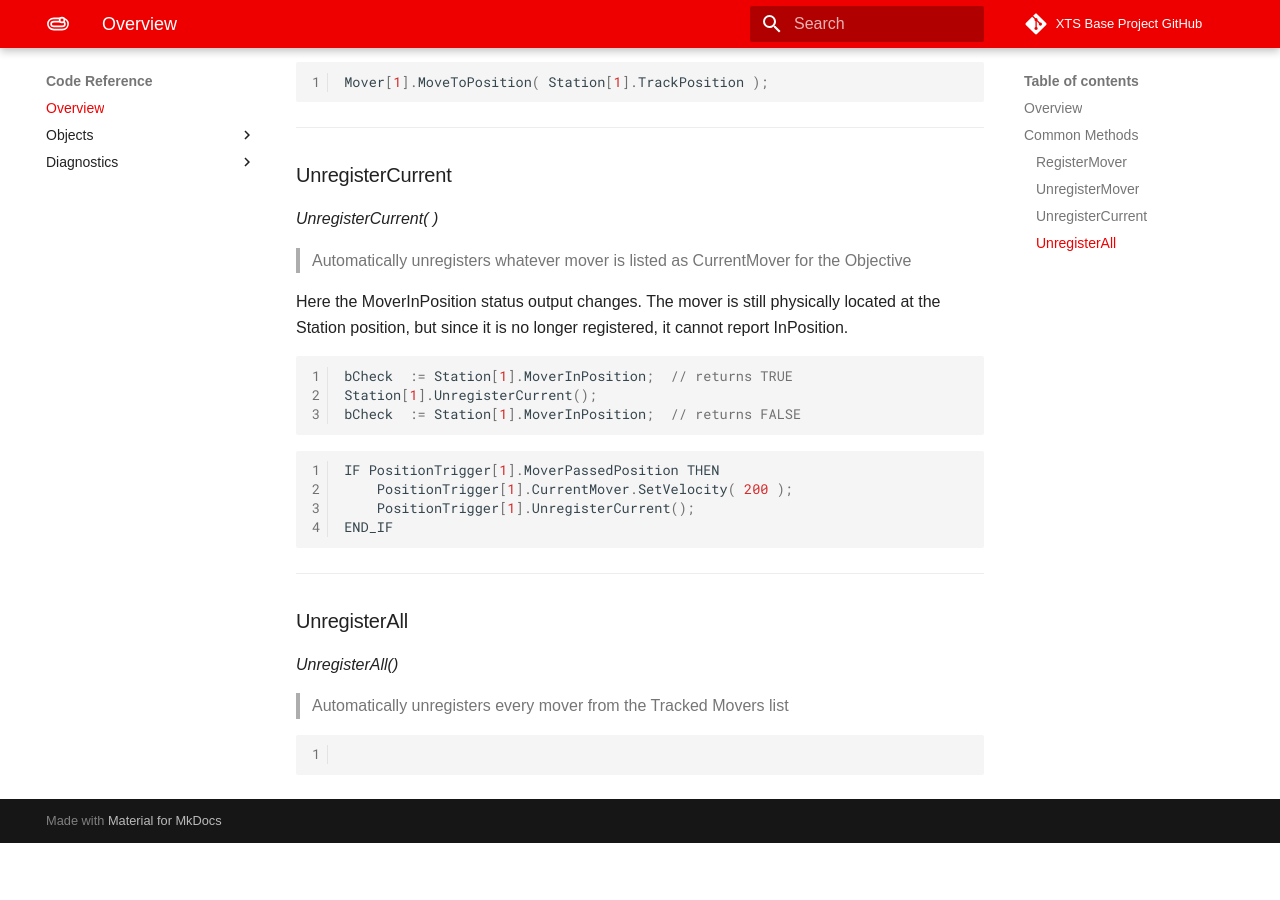
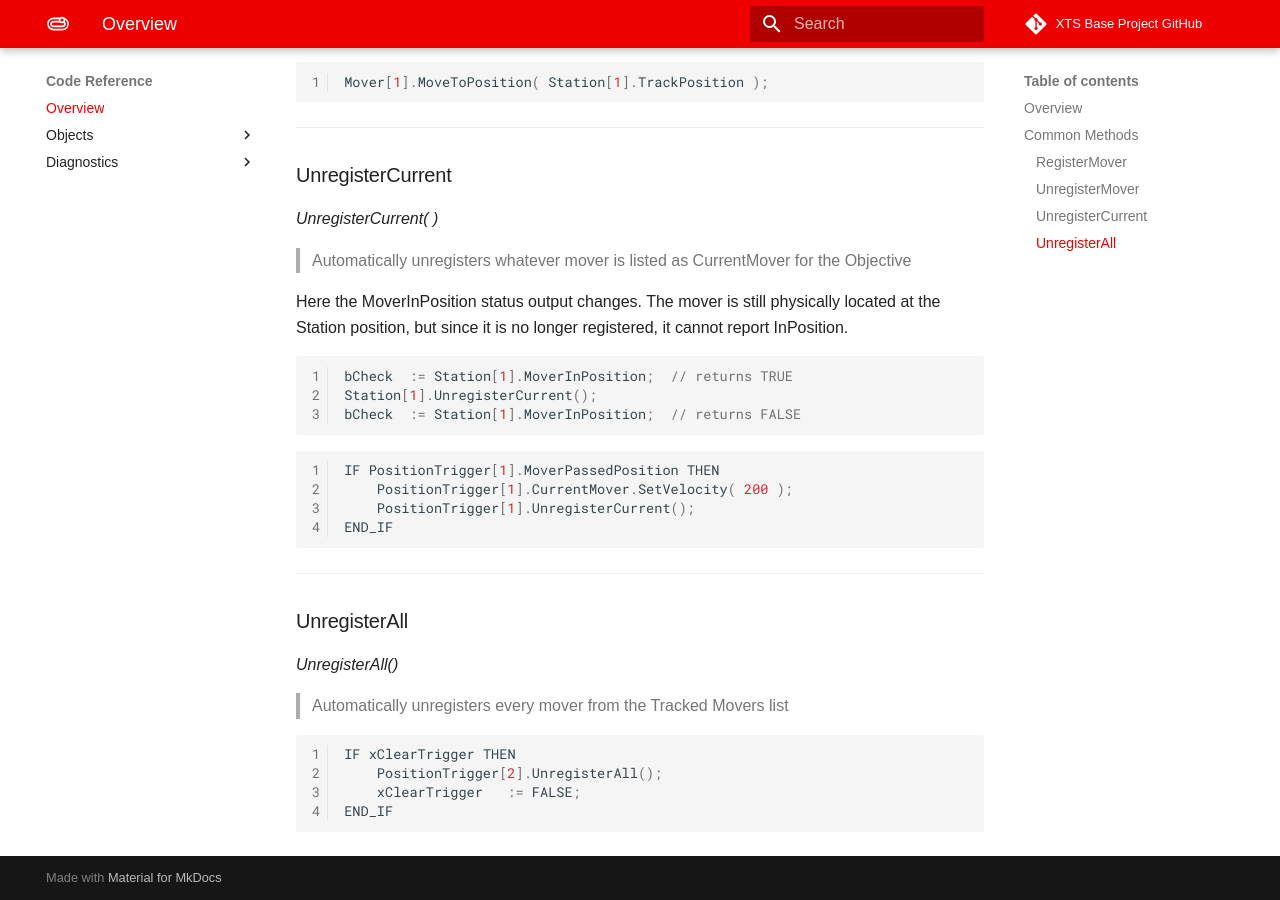
Before and after one commit to Beckhoff-USA-Community/XTS_Base, an MkDocs documentation site: the page built from Documentation/docs/CodeReference/Objectives.md, in a window 1280 px wide and 900 px high, scrolled down 1486 px. Built offline with MkDocs 1.6.1 and Material for MkDocs 9.7.7, drawn with Linux system fonts in a browser that asks for light colours; some web fonts are replaced; comment, search, counter and statistics services are not loaded; before the commit the page ends 2329 px from its top, so only the background shows below that.

Commit message:
Quick documentation update to include example code for Objective.UnregisterAll()

````diff
--- a/Documentation/docs/CodeReference/Objectives.md
+++ b/Documentation/docs/CodeReference/Objectives.md
@@ -89,5 +89,8 @@ END_IF
 > Automatically unregisters every mover from the Tracked Movers list
 
 ```javascript
-
+IF xClearTrigger THEN
+	PositionTrigger[2].UnregisterAll();
+	xClearTrigger	:= FALSE;
+END_IF
 ```
````
